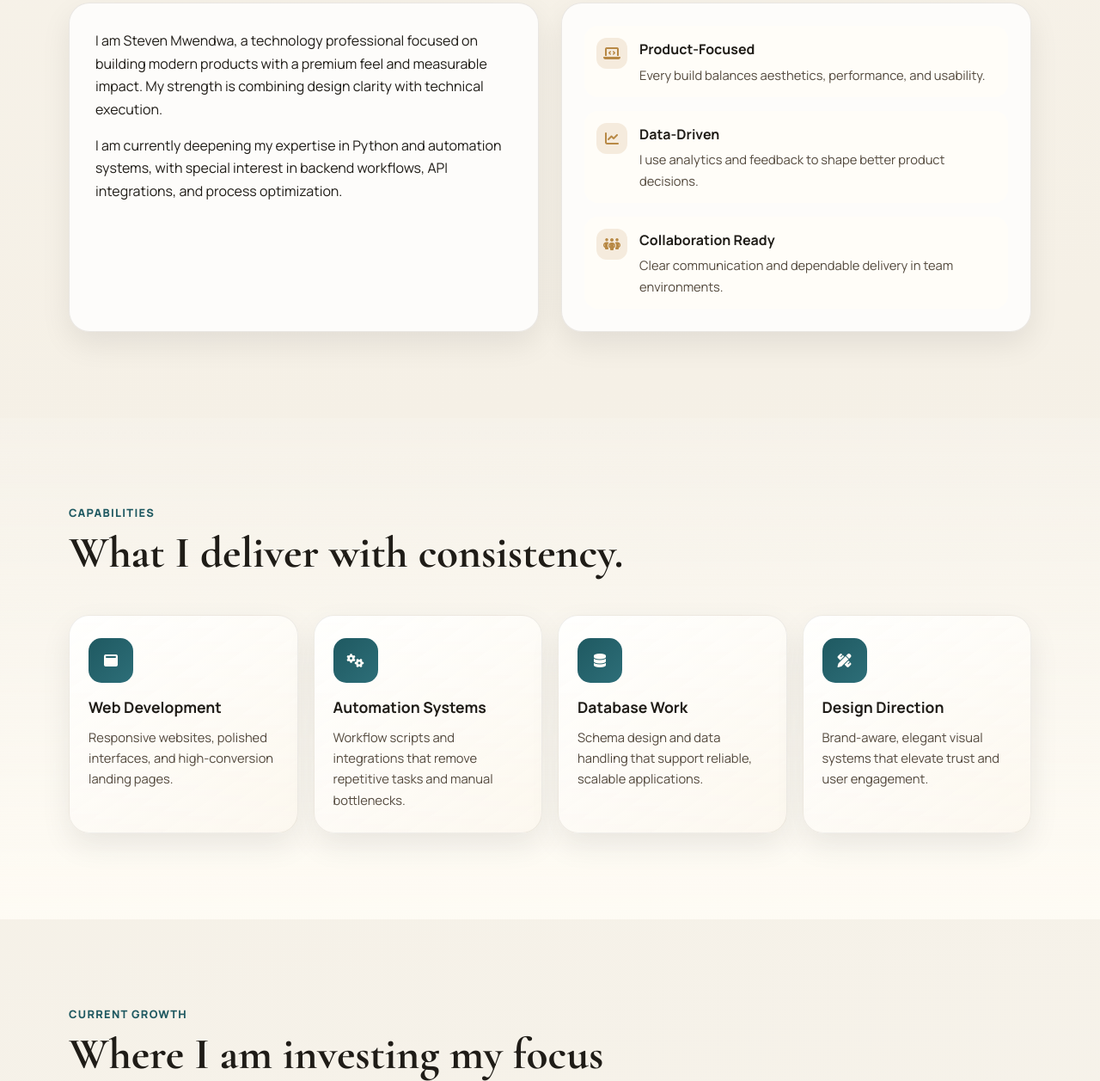
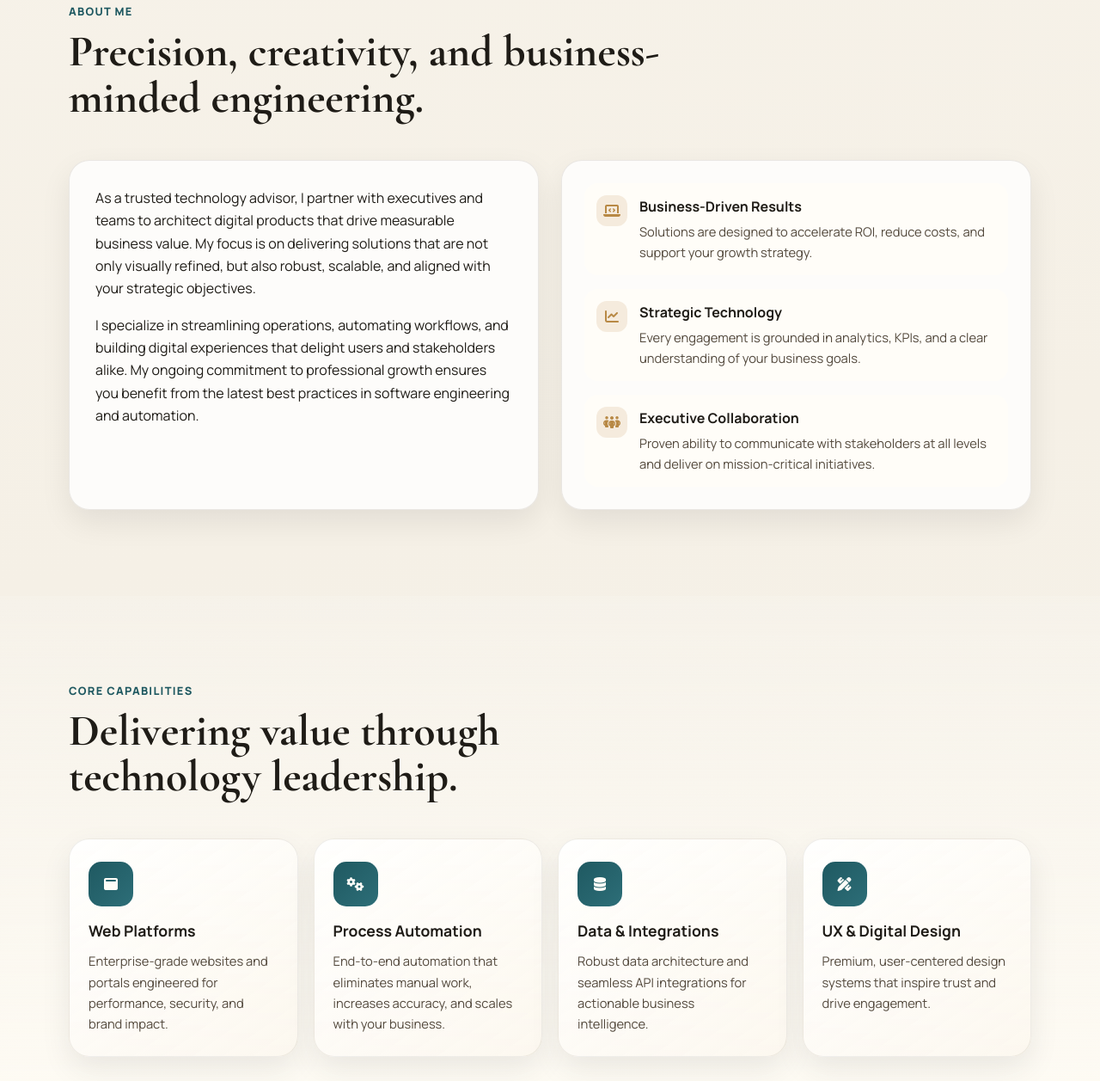
Before and after one commit to Mwexx/portfo, a plain HTML site: page public/index.html in a window 1280 px wide. Shown: the part 1081-2338 px from the top of the page at 86% size. Drawn offline with nearby package versions, Linux system fonts and the light colour scheme.

Commit message:
Executive copy, client focus, and project links

```diff
--- a/public/index.html
+++ b/public/index.html
@@ -43,11 +43,10 @@
 
         <div class="container hero-grid">
             <div class="hero-copy reveal">
-                <p class="eyebrow">Software Engineer in Progress | Tech & Automation Specialist</p>
-                <h1 class="hero-title">Building elegant digital systems that feel effortless.</h1>
+                <p class="eyebrow">Executive Technology Partner | Digital Transformation & Automation</p>
+                <h1 class="hero-title">Empowering organizations with elegant, high-impact digital solutions.</h1>
                 <p class="hero-lead">
-                    I design premium user experiences and smart automation workflows that reduce friction, save time,
-                    and help teams focus on meaningful work.
+                    I help forward-thinking businesses unlock efficiency, growth, and competitive advantage through premium web platforms and intelligent automation. My approach blends technical excellence with a deep understanding of business drivers—delivering results that matter to your bottom line.
                 </p>
 
                 <div class="hero-actions">
@@ -93,12 +92,10 @@
                 <div class="about-layout">
                     <article class="about-panel reveal">
                         <p>
-                            I am Steven Mwendwa, a technology professional focused on building modern products with a premium
-                            feel and measurable impact. My strength is combining design clarity with technical execution.
+                            As a trusted technology advisor, I partner with executives and teams to architect digital products that drive measurable business value. My focus is on delivering solutions that are not only visually refined, but also robust, scalable, and aligned with your strategic objectives.
                         </p>
                         <p>
-                            I am currently deepening my expertise in Python and automation systems, with special interest in
-                            backend workflows, API integrations, and process optimization.
+                            I specialize in streamlining operations, automating workflows, and building digital experiences that delight users and stakeholders alike. My ongoing commitment to professional growth ensures you benefit from the latest best practices in software engineering and automation.
                         </p>
                     </article>
 
@@ -106,22 +103,22 @@
                         <div class="highlight-item">
                             <i class="fas fa-laptop-code"></i>
                             <div>
-                                <h3>Product-Focused</h3>
-                                <p>Every build balances aesthetics, performance, and usability.</p>
+                                <h3>Business-Driven Results</h3>
+                                <p>Solutions are designed to accelerate ROI, reduce costs, and support your growth strategy.</p>
                             </div>
                         </div>
                         <div class="highlight-item">
                             <i class="fas fa-chart-line"></i>
                             <div>
-                                <h3>Data-Driven</h3>
-                                <p>I use analytics and feedback to shape better product decisions.</p>
+                                <h3>Strategic Technology</h3>
+                                <p>Every engagement is grounded in analytics, KPIs, and a clear understanding of your business goals.</p>
                             </div>
                         </div>
                         <div class="highlight-item">
                             <i class="fas fa-people-group"></i>
                             <div>
-                                <h3>Collaboration Ready</h3>
-                                <p>Clear communication and dependable delivery in team environments.</p>
+                                <h3>Executive Collaboration</h3>
+                                <p>Proven ability to communicate with stakeholders at all levels and deliver on mission-critical initiatives.</p>
                             </div>
                         </div>
                     </aside>
@@ -132,30 +129,30 @@
         <section id="skills" class="section skills">
             <div class="container">
                 <div class="section-head reveal">
-                    <p class="section-kicker">Capabilities</p>
-                    <h2>What I deliver with consistency.</h2>
+                    <p class="section-kicker">Core Capabilities</p>
+                    <h2>Delivering value through technology leadership.</h2>
                 </div>
 
                 <div class="skills-grid">
                     <article class="skill-card reveal">
                         <i class="fas fa-window-maximize"></i>
-                        <h3>Web Development</h3>
-                        <p>Responsive websites, polished interfaces, and high-conversion landing pages.</p>
+                        <h3>Web Platforms</h3>
+                        <p>Enterprise-grade websites and portals engineered for performance, security, and brand impact.</p>
                     </article>
                     <article class="skill-card reveal">
                         <i class="fas fa-gears"></i>
-                        <h3>Automation Systems</h3>
-                        <p>Workflow scripts and integrations that remove repetitive tasks and manual bottlenecks.</p>
+                        <h3>Process Automation</h3>
+                        <p>End-to-end automation that eliminates manual work, increases accuracy, and scales with your business.</p>
                     </article>
                     <article class="skill-card reveal">
                         <i class="fas fa-database"></i>
-                        <h3>Database Work</h3>
-                        <p>Schema design and data handling that support reliable, scalable applications.</p>
+                        <h3>Data & Integrations</h3>
+                        <p>Robust data architecture and seamless API integrations for actionable business intelligence.</p>
                     </article>
                     <article class="skill-card reveal">
                         <i class="fas fa-pen-ruler"></i>
-                        <h3>Design Direction</h3>
-                        <p>Brand-aware, elegant visual systems that elevate trust and user engagement.</p>
+                        <h3>UX & Digital Design</h3>
+                        <p>Premium, user-centered design systems that inspire trust and drive engagement.</p>
                     </article>
                 </div>
             </div>
@@ -216,11 +213,15 @@
                             <span class="project-badge">Dashboard</span>
                             <h3>E-Commerce Command Center</h3>
                         </div>
-                        <p>Admin dashboard with sales intelligence, stock controls, and customer trend views.</p>
+                        <p>Executive dashboard for retail leaders—real-time sales analytics, inventory intelligence, and customer insights in one secure platform.</p>
                         <div class="project-tags">
                             <span>HTML/CSS</span>
                             <span>JavaScript</span>
                             <span>SQL</span>
+                        </div>
+                        <div class="project-links">
+                            <a href="https://ecommerce-dashboard-demo.vercel.app" target="_blank" rel="noopener" class="btn btn-ghost">Live Demo</a>
+                            <a href="https://github.com/Mwexx/ecommerce-dashboard" target="_blank" rel="noopener" class="btn btn-ghost"><i class="fab fa-github"></i> GitHub</a>
                         </div>
                     </article>
                     <article class="project-card reveal">
@@ -228,11 +229,15 @@
                             <span class="project-badge">Automation</span>
                             <h3>Social Analytics Collector</h3>
                         </div>
-                        <p>Automated insights engine that tracks campaign metrics and surfaces growth signals.</p>
+                        <p>Automated analytics engine for marketing teams—aggregates campaign data, benchmarks KPIs, and delivers actionable reports.</p>
                         <div class="project-tags">
                             <span>Python</span>
                             <span>APIs</span>
                             <span>Visualization</span>
+                        </div>
+                        <div class="project-links">
+                            <a href="https://social-analytics-demo.vercel.app" target="_blank" rel="noopener" class="btn btn-ghost">Live Demo</a>
+                            <a href="https://github.com/Mwexx/social-analytics-tool" target="_blank" rel="noopener" class="btn btn-ghost"><i class="fab fa-github"></i> GitHub</a>
                         </div>
                     </article>
                     <article class="project-card reveal">
@@ -240,11 +245,15 @@
                             <span class="project-badge">Marketing Tech</span>
                             <h3>Campaign Workflow Portal</h3>
                         </div>
-                        <p>Unified platform for planning, publishing, and tracking multi-channel campaigns.</p>
+                        <p>Centralized portal for agencies—plan, launch, and track multi-channel campaigns with custom analytics and creative asset management.</p>
                         <div class="project-tags">
                             <span>Content Ops</span>
                             <span>Automation</span>
                             <span>Analytics</span>
+                        </div>
+                        <div class="project-links">
+                            <a href="https://campaign-portal-demo.vercel.app" target="_blank" rel="noopener" class="btn btn-ghost">Live Demo</a>
+                            <a href="https://github.com/Mwexx/campaign-portal" target="_blank" rel="noopener" class="btn btn-ghost"><i class="fab fa-github"></i> GitHub</a>
                         </div>
                     </article>
                 </div>
```
